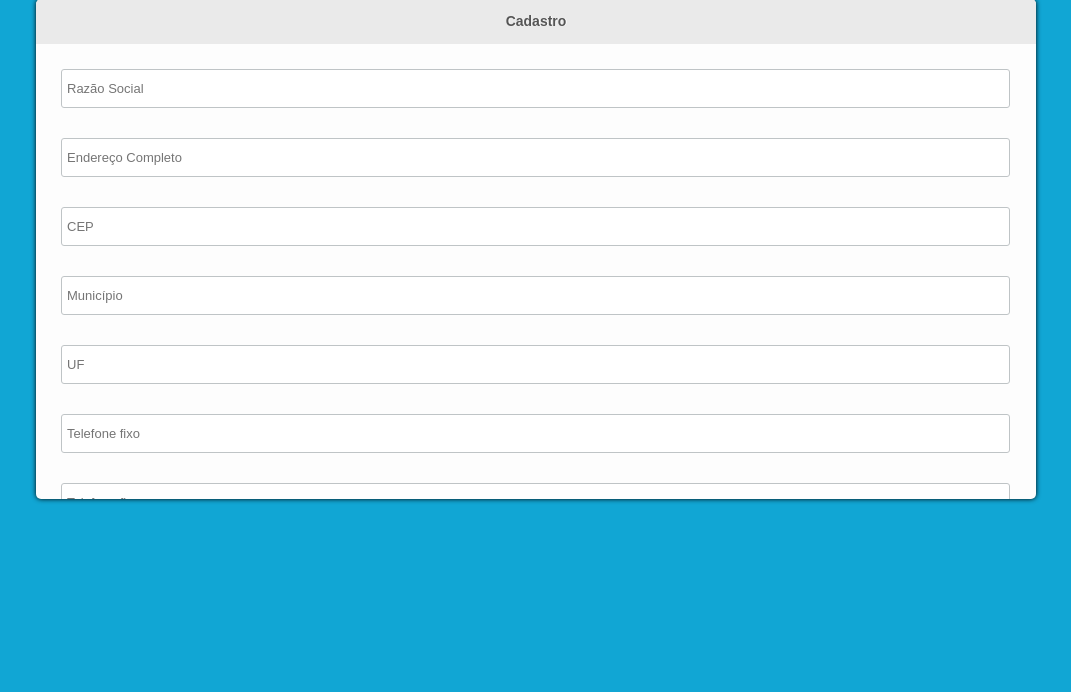
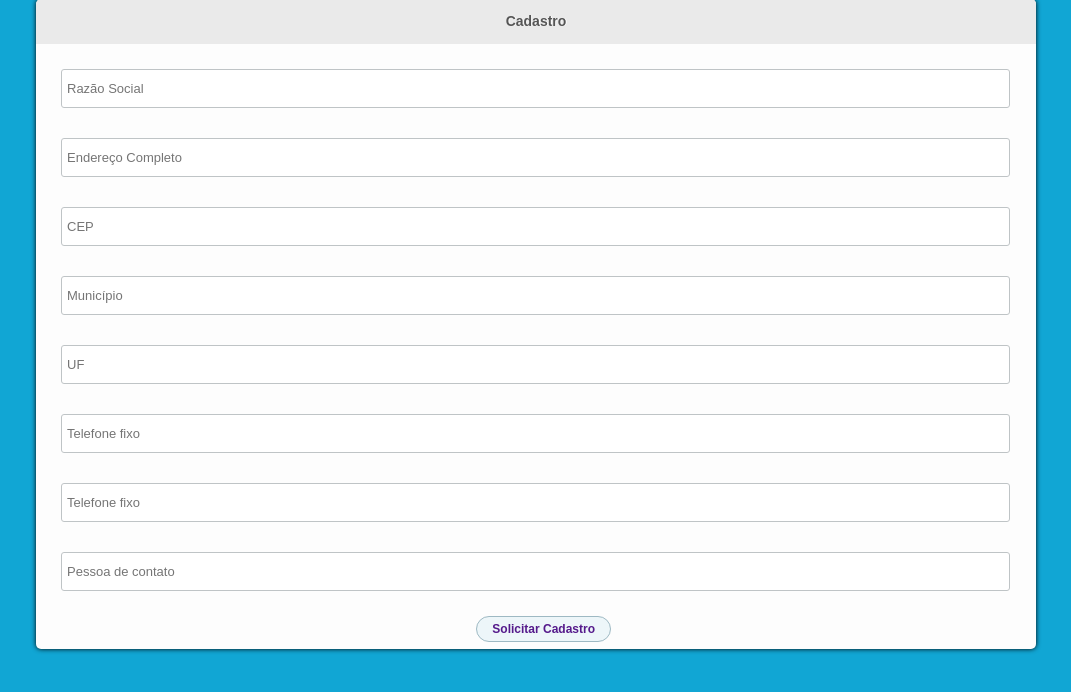
Before and after one commit to jessbotelho/new-project, a PHP site: page /paginas/cadastro.html in a window 1280 px wide. Shown: the part 59-751 px from the top of the page, without its empty margins (152-1223 px from the left). Run offline with PHP 8.4, Linux system fonts and the light colour scheme.

Commit message:
Update cadastro.css

```diff
--- a/web/css/cadastro.css
+++ b/web/css/cadastro.css
@@ -8,7 +8,7 @@
 #register-box{
 	background-color:#1992b7;
 	width: 380px;
-	height: 300px;
+	height: 500px;
 	margin: 140px auto 0px;
 	border-radius:5px;
 
@@ -32,7 +32,7 @@
 #register-box-interno{
 	background-color:#FdFdFd;
 	width:1000px;
-	height:500px;
+	height:650px;
 	position:absolute;
 	border-radius:5px;
 	margin:10px;
```
